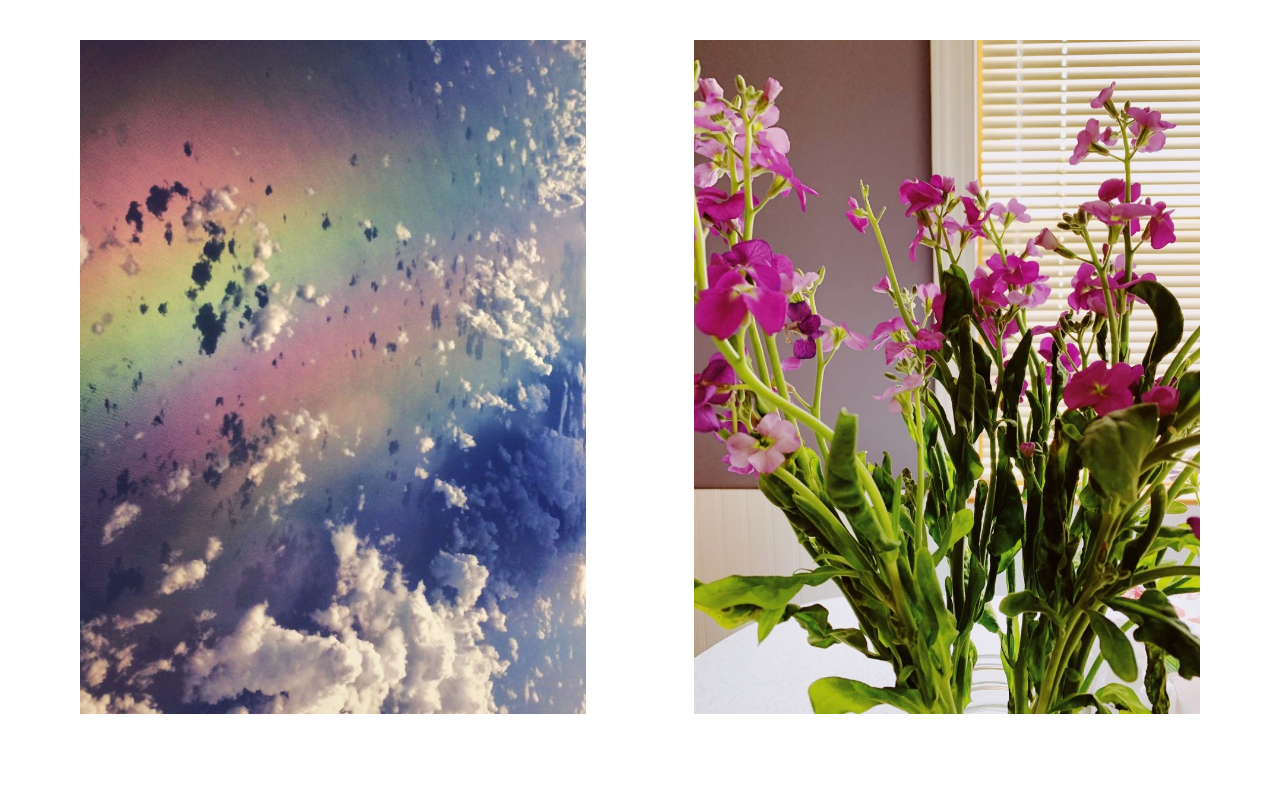
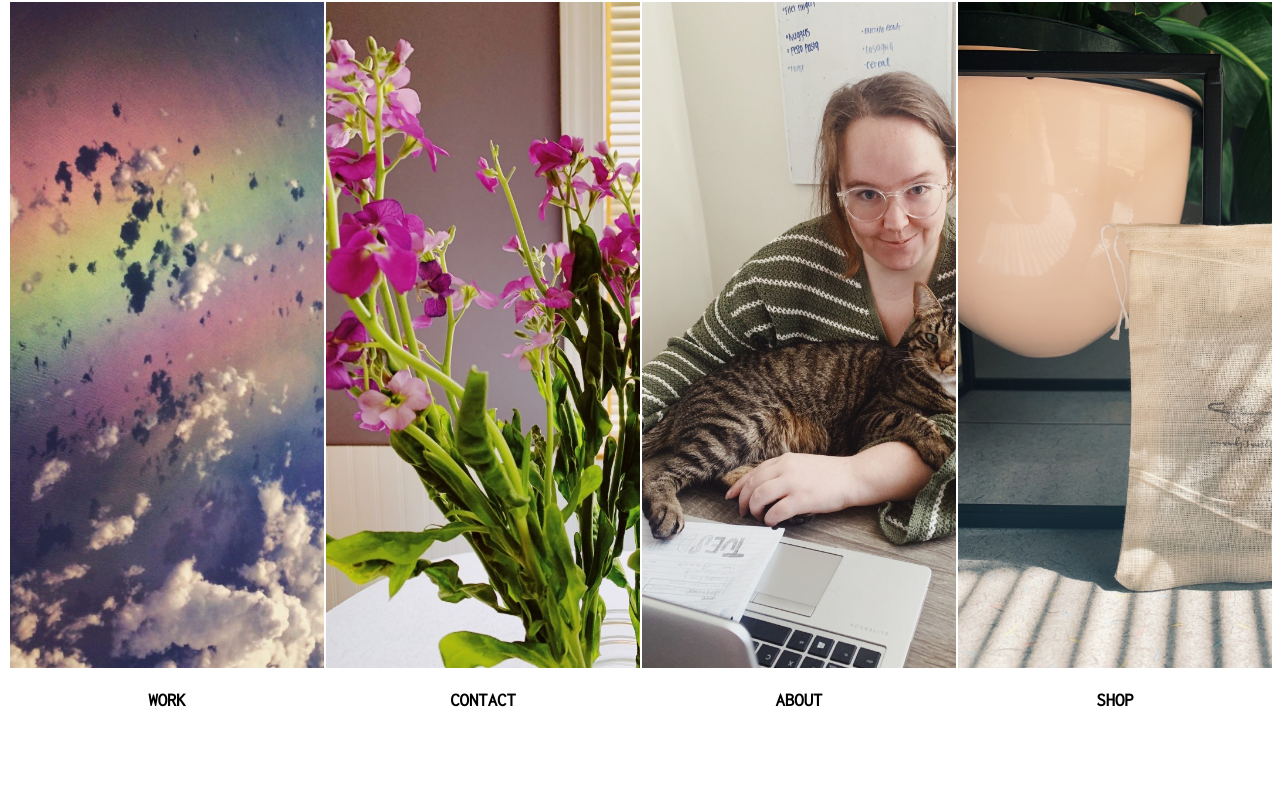
Before and after one commit to WinkWink/ww, a plain HTML site: page index.html in a window 1280 px wide. Shown: the part 121-916 px from the top of the page. Drawn offline with Linux system fonts and the light colour scheme.

Commit message:
get in loser

```diff
--- a/index.html
+++ b/index.html
@@ -10,17 +10,33 @@
 
 <ul>
 	<li><img id="wwlogo" src="media/wwlogo.png"></li>
-	<li><a href="">Contact</a></li>
-	<li><a href="">Shop</a></li>
-	<li><a href="">About</a></li>
-	<li><a href="">Work</a></li>
+	<li><a href="contact.html">Contact</a></li>
+	<li><a href="shop.html">Shop</a></li>
+	<li><a href="about.html">About</a></li>
+	<li><a href="work.html">Work</a></li>
 </ul>
-<div class="container">
-<img class="container-imgs" src="media/dreams.jpg">
-<img class="container-imgs" src="media/contax.JPG">
-<img class="container-imgs" src="media/it-me.JPG">
-<img class="container-imgs" src="media/shop.JPG">
+
+
+
+<div class="grid-wrapper">
+		<div class="grid-img">
+			<img class="imgs" src="media/dreams.jpg">
+			<div class="img-txt"><h3>WORK</h3></div>
+		</div>
+		<div class="grid-img">
+			<img class="imgs" src="media/contax.JPG">
+			<div class="img-txt"><h3>CONTACT</h3></div>
+		</div>
+		<div class="grid-img">
+			<img class="imgs" src="media/it-me.JPG">
+			<div class="img-txt"><h3>ABOUT</h3></div>
+		</div>
+		<div class="grid-img">
+			<img class="imgs" src="media/shop.JPG">
+			<div class="img-txt"><h3>SHOP</h3></div>
+		</div>
 </div>
+
 
 <br>
 <br>
--- a/style.css
+++ b/style.css
@@ -23,18 +23,38 @@ li{
 	display: inline;
 
 }
+
+
 #wwlogo{
 	width: 10%;
 	margin: 0;
 }
-.container{
-	display: block;
+.grid-wrapper{
+	display: flex;
 	height: 100%;
 	text-align: center;
+	border: 1px white solid;
+	width: 100%;
+  }
+
+.grid-img{
+	position: relative;
+	width: 500px;
+	float: left;
+	border: 1px white solid;
+	overflow: hidden;
+	display: inline-block;
+  	margin: 0 auto;
 }
-.container-imgs{
-	width: 40%;
-	margin: 40px 50px 40px 50px;
+
+.imgs{
+	position: relative;
+	width: inherit;
+
+}
+
+.imgs:hover{
+	opacity: .8;
 }
 
 .footer{
@@ -52,5 +72,5 @@ color: black;
 }
 
 .space{
-	height: 140px;
+	height: 100px;
 }
```
Also changed, not shown: about.html (+34 -0 lines), contact.html (+33 -0 lines), shop.html (+51 -0 lines), work.html (+28 -0 lines).
